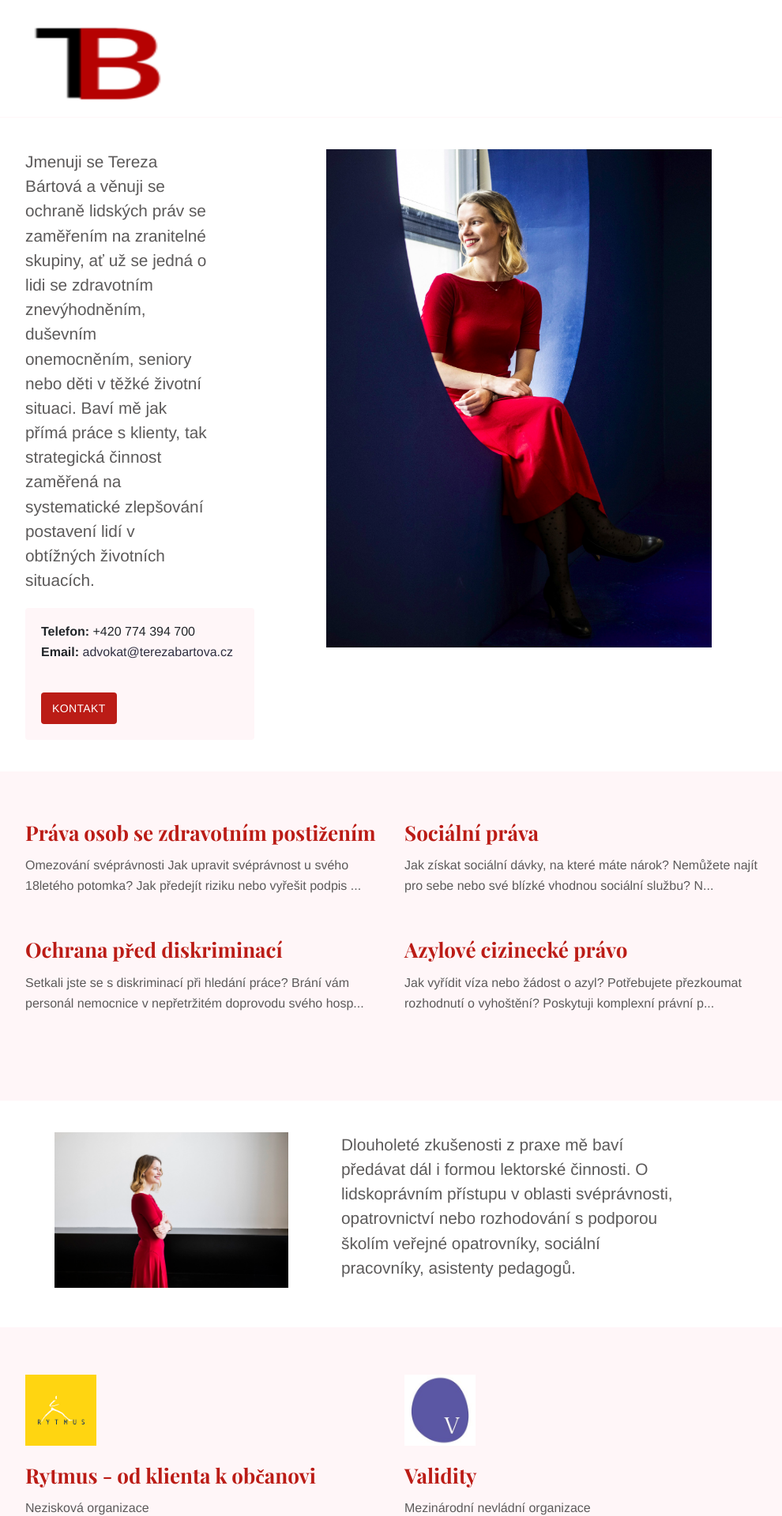
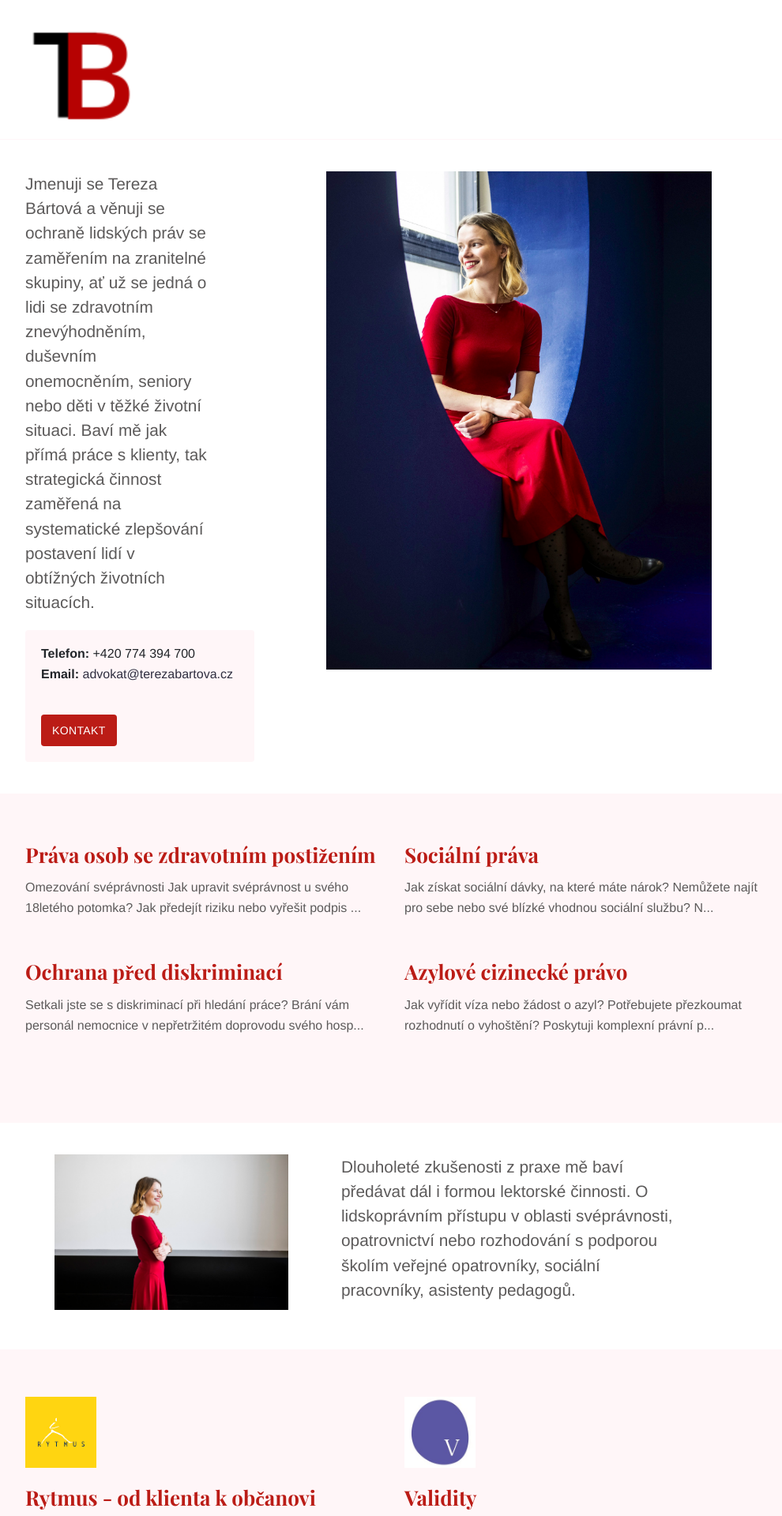
Before and after one commit to terezabartova/terezabartova.github.io, a Jekyll site: the page built from index.md, in a window 1280 px wide. Shown: the top 1920 px of the page at 79% size, without its empty margins (143-1133 px from the left). Built offline with Jekyll 4.4.1, drawn with Linux system fonts in a browser that asks for light colours.

Commit message:
improving logoii

```diff
--- a/_config.yml
+++ b/_config.yml
@@ -4,11 +4,11 @@ title: 'Tereza Bártová'
 
 logo:
   mobile: "images/logo/logo2.png"
-  mobile_height: "32px"
-  mobile_width: "32px"
+  mobile_height: "64px"
+  mobile_width: "96px"
   desktop: "images/logo/logo2.png"
   desktop_height: "128px"
-  desktop_width: "192px"
+  desktop_width: "128px"
 
 home:
   limit_services: 6
--- a/_sass/components/_logo.scss
+++ b/_sass/components/_logo.scss
@@ -4,7 +4,8 @@
     display: block;
   }
   img {
-    max-width: unset;
+    width: 100%;
+    height: auto;
   }
   a {
     display: block;
@@ -14,7 +15,7 @@
 }
 .logo-mobile {
   display: block;
-  width: 40px;
+  width: 92px;
   padding: 10px 0 10px 0;
   @include media-breakpoint-up(sm) {
     display: none;
```
